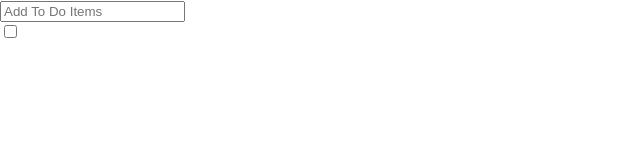
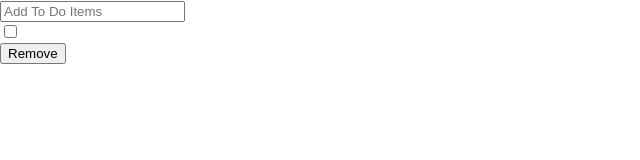
Before and after one commit to shaikhjavedofficial/Ex_Tech_JS-_M-C_Test, a React (Create React App) app in the folder test_1/: page / in a window 1280 px wide. Shown: the top 160 px of the page, without its empty margins (0-640 px from the left). Built offline with nearby package versions, Linux system fonts and the light colour scheme.

Commit message:
todoitems

```diff
--- a/test_1/src/Components/ToDoItems.jsx
+++ b/test_1/src/Components/ToDoItems.jsx
@@ -1,7 +1,7 @@
 import React, { useState } from "react";
-import { Card, Form, Row, Col } from "react-bootstrap";
+import { Card, Form, Row, Col, Button } from "react-bootstrap";
 
-export const ToDoItems = () => {
+export const ToDoItems = ({ handleDelete, item }) => {
   const [checkBox, setCheckBox] = useState(false);
   return (
     <React.Fragment>
@@ -11,7 +11,10 @@ export const ToDoItems = () => {
             <Form.Check onClick={() => setCheckBox(!checkBox)} />
           </Col>
           <Col>
-            <Form.Label />
+            <Form.Label>{checkBox ? <del>{item}</del> : item}</Form.Label>
+          </Col>
+          <Col md={2}>
+            <Button onClick={() => handleDelete(item)}>Remove</Button>
           </Col>
         </Row>
       </Card>
--- a/test_1/src/Components/ToDoList.jsx
+++ b/test_1/src/Components/ToDoList.jsx
@@ -2,8 +2,8 @@ import React from "react";
 import { ToDoItems } from "./ToDoItems";
 export const ToDoList = () => {
   return (
-    <div>
+    <React.Fragment>
       <ToDoItems />
-    </div>
+    </React.Fragment>
   );
 };
```
